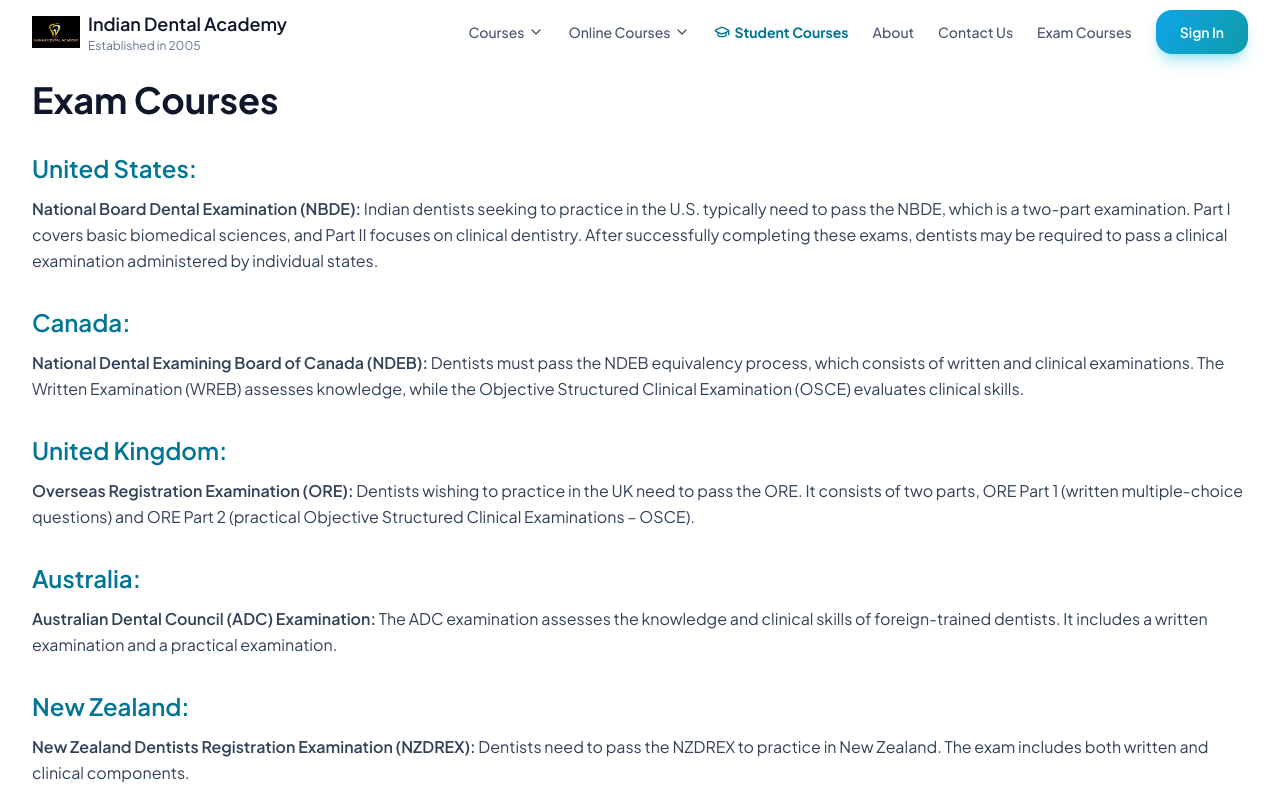
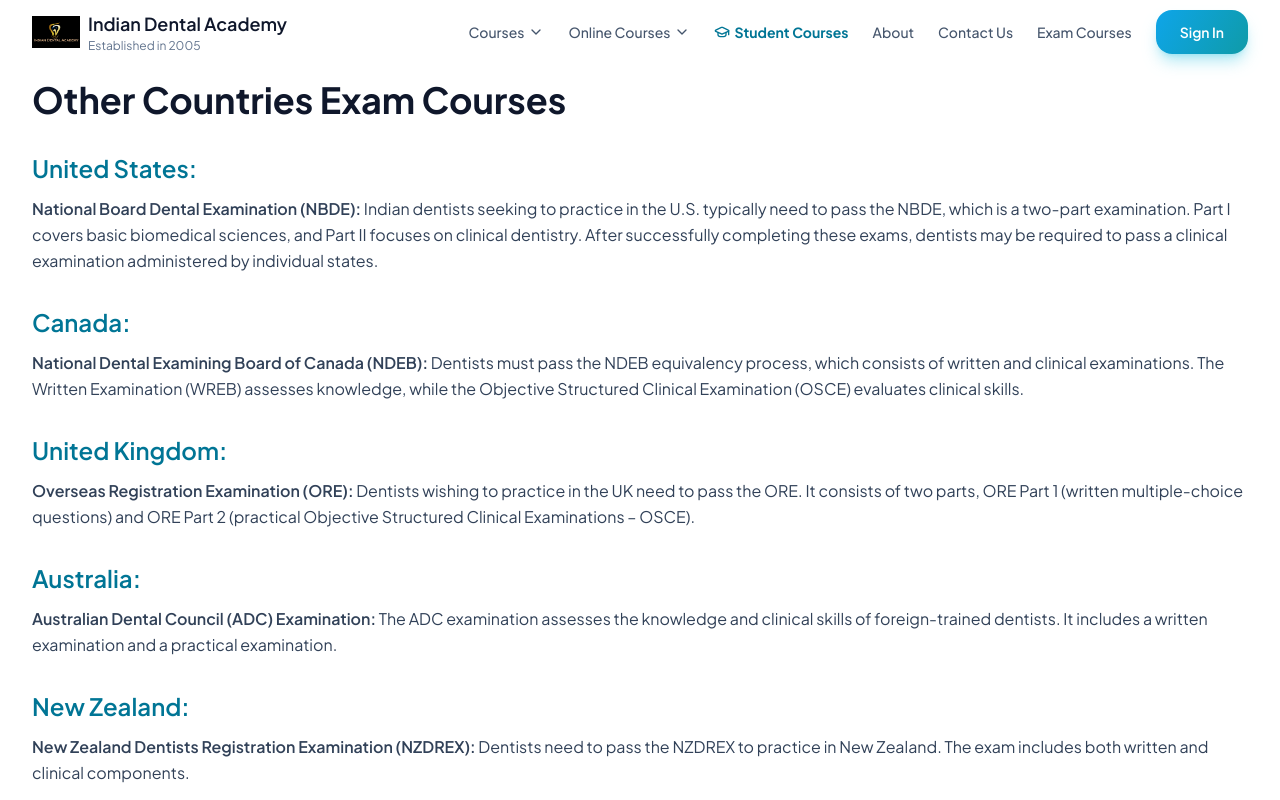
Before and after one commit to kodersparkwork-commits/ida, a React (Vite) app in the folder Frontend/: page /courses/exam in a window 1280 px wide. Shown: the top 800 px of the page. Built offline with nearby package versions, Linux system fonts and the light colour scheme.

Commit message:
latest commit

```diff
--- a/Frontend/src/pages/static/ExamCoursesPage.jsx
+++ b/Frontend/src/pages/static/ExamCoursesPage.jsx
@@ -4,7 +4,7 @@
     return (
         <div className="min-h-screen bg-white py-20">
             <div className="max-w-7xl mx-auto px-4 sm:px-6 lg:px-8">
-                <h1 className="text-4xl font-bold text-slate-900 mb-8">Exam Courses</h1>
+                <h1 className="text-4xl font-bold text-slate-900 mb-8">Other Countries Exam Courses</h1>
 
                 <div className="space-y-8 text-slate-700">
                     <section>
```
